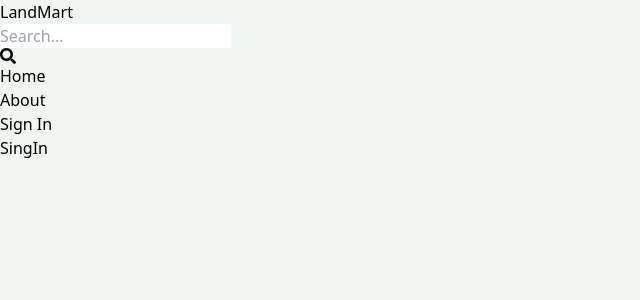
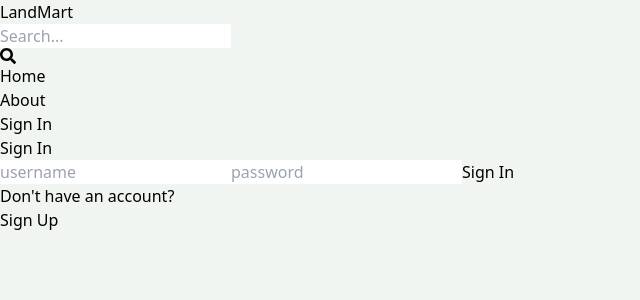
Before and after one commit to hrithik-hg/LandMart, a React (Vite) app in the folder frontend/: page /sign-in in a window 1280 px wide. Shown: the top 300 px of the page, without its empty margins (0-640 px from the left). Built offline with nearby package versions, Linux system fonts and the light colour scheme.

Commit message:
complete sign in page functionality

```diff
--- a/frontend/src/pages/SignUp.jsx
+++ b/frontend/src/pages/SignUp.jsx
@@ -50,14 +50,14 @@
           onChange={handleChange}
         />
         <input
-          type="text"
+          type="email"
           placeholder="email"
           id="email"
           className="border p-3 rounded-lg"
           onChange={handleChange}
         />
         <input
-          type="text"
+          type="password"
           placeholder="password"
           id="password"
           className="border p-3 rounded-lg"
@@ -72,7 +72,7 @@
       </form>
 
       <div className="flex  gap-2 mt-5">
-        <p>Have an Account?</p>
+        <p>Have an account?</p>
         <Link to="/sign-in">
           <span className="text-blue-700">Sign In</span>
         </Link>
--- a/frontend/src/pages/SingIn.jsx
+++ b/frontend/src/pages/SingIn.jsx
@@ -1,9 +1,78 @@
-import React from 'react'
+import { React, useState } from "react";
+import { Link, useNavigate } from "react-router-dom";
 
-const SingIn = () => {
+const SignIn = () => {
+  const [formData, setFormData] = useState({});
+  const [error, setError] = useState(null);
+  const [loading, setLoading] = useState(false);
+  const navigate = useNavigate();
+  const handleChange = (e) => {
+    setFormData({
+      ...formData,
+      [e.target.id]: e.target.value,
+    });
+  };
+
+  const handleSubmit = async (e) => {
+    e.preventDefault();
+    try {
+      setLoading(true);
+      const res = await fetch("/api/auth/signin", {
+        method: "POST",
+        headers: {
+          "Content-Type": "application/json",
+        },
+        body: JSON.stringify(formData),
+      });
+      const data = await res.json();
+      if (data.success === false) {
+        setError(data.message);
+        setLoading(false);
+        return;
+      }
+      setLoading(false);
+      setError(null);
+      navigate('/');
+    } catch (error) {
+      setLoading(false);
+      setError(error.message);
+    }
+  };
   return (
-    <div>SingIn</div>
-  )
-}
+    <div className="p-3 max-w-lg mx-auto">
+      <h1 className="text-3xl text-center font-semibold my-7"> Sign In</h1>
+      <form onSubmit={handleSubmit} className="flex flex-col gap-4 ">
+        <input
+          type="text"
+          placeholder="username"
+          id="username"
+          className="border p-3 rounded-lg"
+          onChange={handleChange}
+        />
+        <input
+          type="password"
+          placeholder="password"
+          id="password"
+          className="border p-3 rounded-lg"
+          onChange={handleChange}
+        />
+        <button
+          disabled={loading}
+          className="bg-slate-700 text-white p-3 rounded-lg uppercase hover:opacity-95 disabled:opacity-80"
+        >
+          {loading ? "Loading.." : "Sign In"}
+        </button>
+      </form>
 
-export default SingIn
+      <div className="flex  gap-2 mt-5">
+        <p>Don't have an account?</p>
+        <Link to="/sign-up">
+          <span className="text-blue-700">Sign Up</span>
+        </Link>
+      </div>
+      {error && <p className="text-red-500 mt-5">{error}</p>}
+    </div>
+  );
+};
+
+export default SignIn;
--- a/package.json
+++ b/package.json
@@ -16,6 +16,7 @@
     "dotenv": "^16.4.7",
     "express": "^4.21.2",
     "jsonwebtoken": "^9.0.2",
+    "mongodb": "^6.12.0",
     "mongoose": "^8.9.5",
     "nodemon": "^3.1.9"
   }
```
Also changed, not shown: 1 other file (tests, documents, lock files or other folders).
